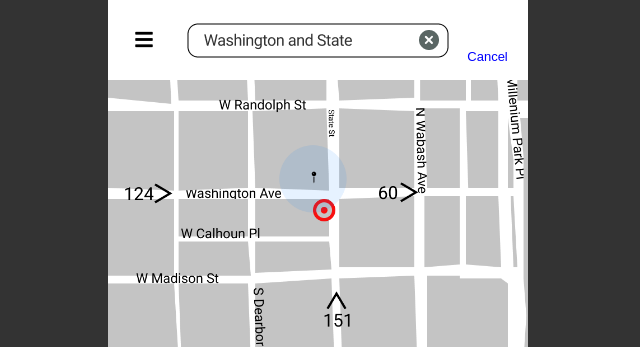
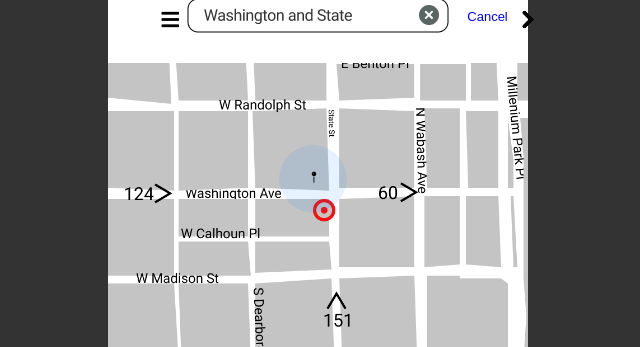
Before and after one commit to alinfield/busybus, a plain HTML site: page index.html in a window 1280 px wide. Shown: the top 347 px of the page, without its empty margins (322-962 px from the left). Drawn offline with Linux system fonts and the light colour scheme.

Commit message:
More updates for review

```diff
--- a/css/style.css
+++ b/css/style.css
@@ -17,20 +17,20 @@ body {
 
 nav {
   margin: 0 auto;
-  padding:20px 0px 30px 15px;
+  padding:10px 0px 30px 15px;
   position: fixed;
   width:420px;
-  height: 80px;
   background-color: white;
   background-image: url(../searchfield.png);
   background-repeat: no-repeat;
-  background-position: center;
+  background-position: center bottom 30px;
+
 }
 
 i {
   padding-left: 3%;
-  position: relative;
-  padding-top: 10px;
+  position: fixed;
+  top: 10px;
 }
 
 .cancel {
@@ -40,7 +40,7 @@ i {
   position: relative;
   padding-right: 5%;
   padding-bottom: 10px;
-  padding-top: -20px;
+
 }
 
 img {
@@ -77,7 +77,6 @@ img {
   padding: 3%;
   width: 93%;
   height: 70px;
-  float: left;
   background-color: #d3d3d3
 }
 
```
